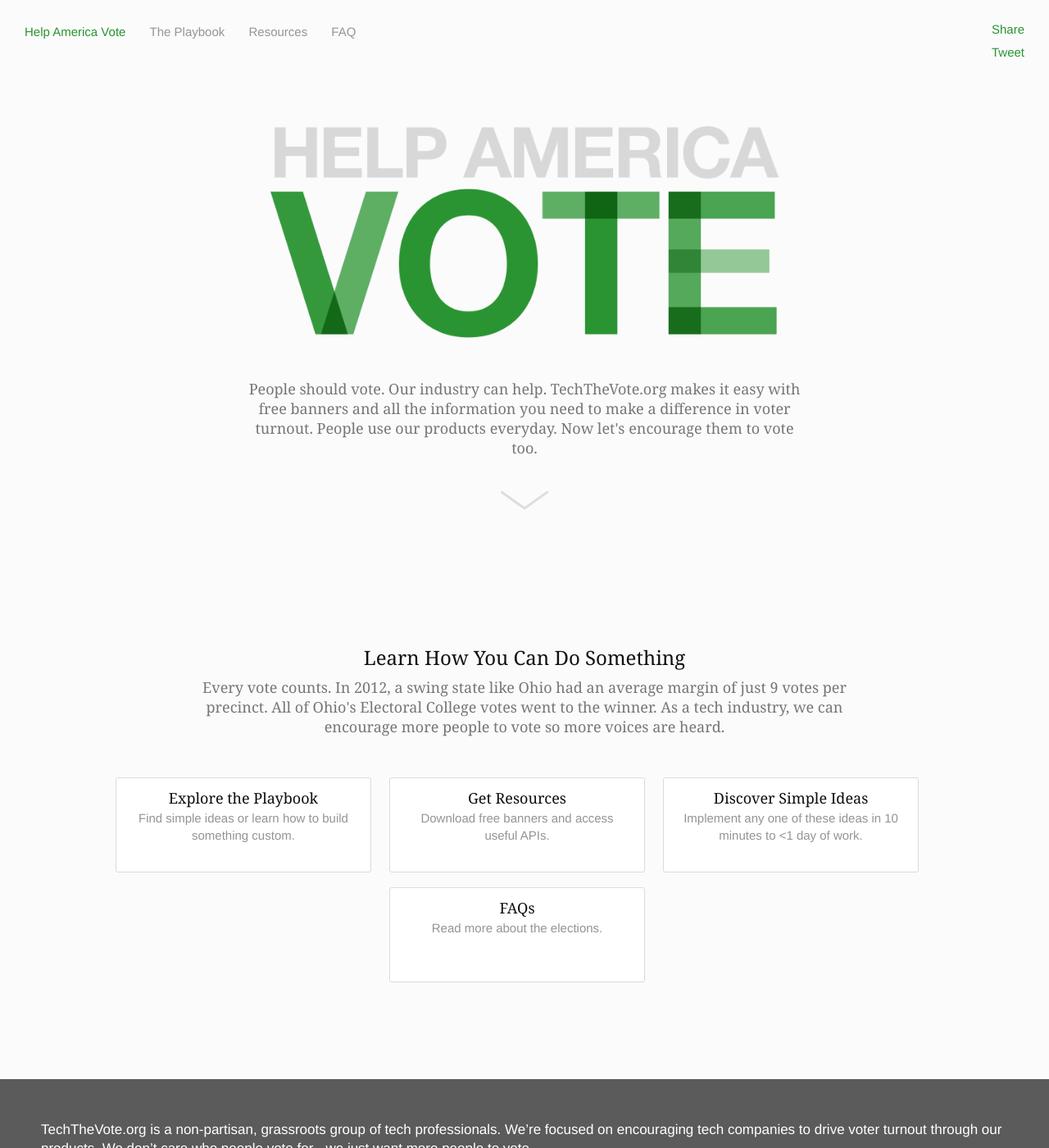
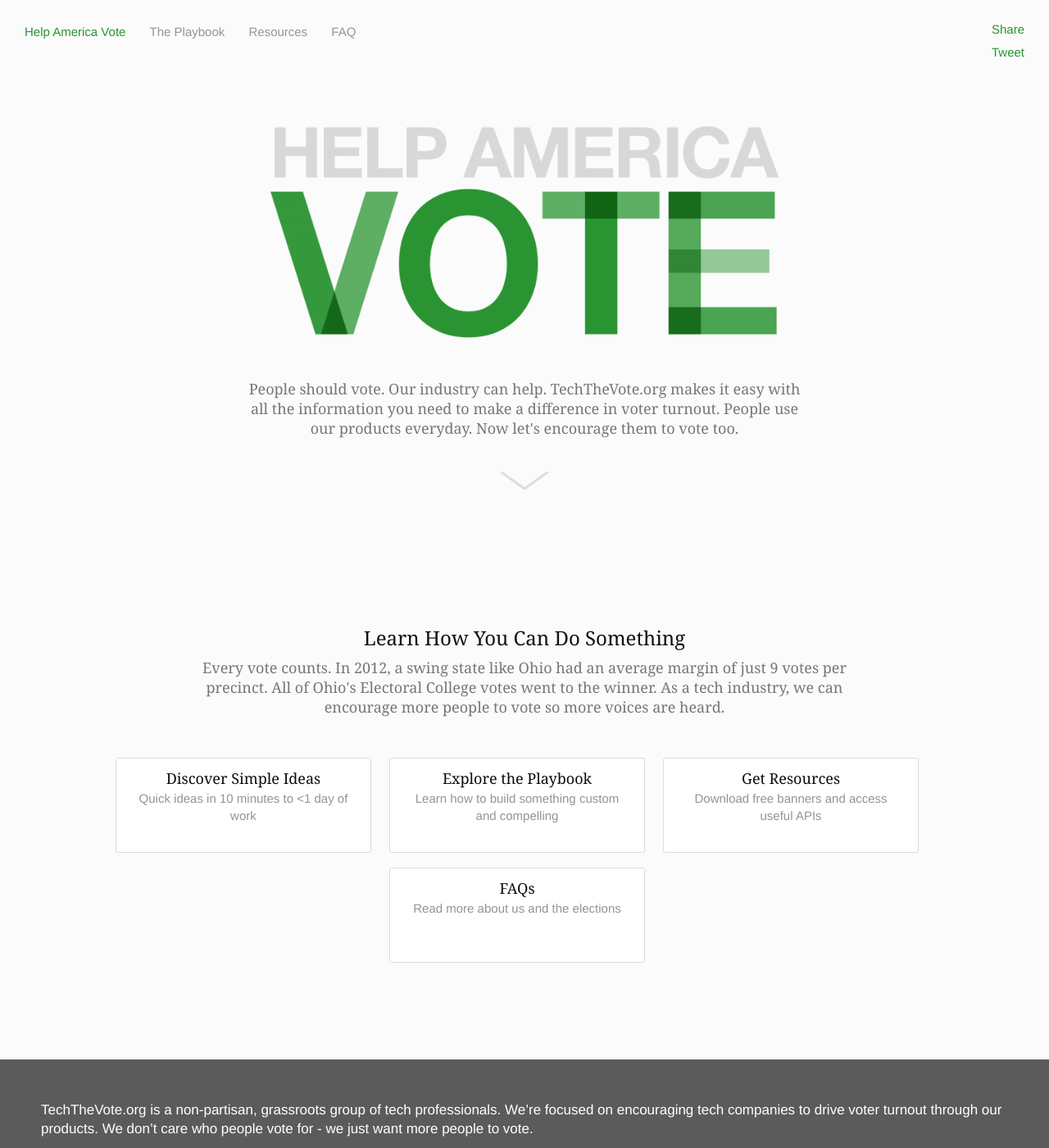
Before and after one commit to techthevote/techthevote.github.io, a Jekyll site: the page built from index.md, in a window 1280 px wide and 1400 px high. Shown: the whole window at 82% size. Built offline with Jekyll 4.4.1, drawn with Linux system fonts in a browser that asks for light colours; nearby versions of some CDN libraries; comment, search, counter and statistics services are not loaded.

Commit message:
Update index.md

```diff
--- a/index.md
+++ b/index.md
@@ -9,7 +9,7 @@ layout: default
         <div class="home">
           <img src="{{site.baseurl}}/assets/images/main-cta.png" class="main-cta">
           <div class="above-fold-text">
-            People should vote. Our industry can help. TechTheVote.org makes it easy with free banners and all the information you need to make a difference in voter turnout. People use our products everyday. Now let's encourage them to vote too.
+            People should vote. Our industry can help. TechTheVote.org makes it easy with all the information you need to make a difference in voter turnout. People use our products everyday. Now let's encourage them to vote too.
           </div>
 
           <div class="cta-arrow">
@@ -29,21 +29,21 @@ layout: default
 
   <!-- Start Nav -->
 <div class="playbook-nav-wrapper homepage">
+  <a href="./playbook#simple-ideas" class="nav-element">
+    <div class="nav-element-title">Discover Simple Ideas</div>
+    <div class="nav-element-description">Quick ideas in 10 minutes to <1 day of work</div>
+  </a>
   <a href="./playbook" class="nav-element">
     <div class="nav-element-title">Explore the Playbook</div>
-    <div class="nav-element-description">Find simple ideas or learn how to build something custom.</div>
+    <div class="nav-element-description">Learn how to build something custom and compelling</div>
   </a>
   <a href="./resources" class="nav-element">
     <div class="nav-element-title">Get Resources</div>
-    <div class="nav-element-description">Download free banners and access useful APIs.</div>
-  </a>
-  <a href="./playbook#simple-ideas" class="nav-element">
-    <div class="nav-element-title">Discover Simple Ideas</div>
-    <div class="nav-element-description">Implement any one of these ideas in 10 minutes to <1 day of work.</div>
+    <div class="nav-element-description">Download free banners and access useful APIs</div>
   </a>
   <a href="./faq" class="nav-element">
     <div class="nav-element-title">FAQs</div>
-    <div class="nav-element-description">Read more about the elections.</div>
+    <div class="nav-element-description">Read more about us and the elections</div>
   </a>
 </div>
 <!-- End Nav -->
```
